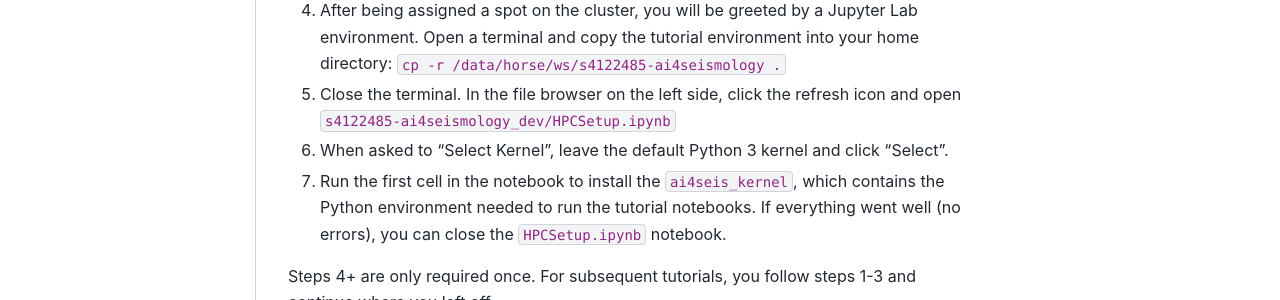
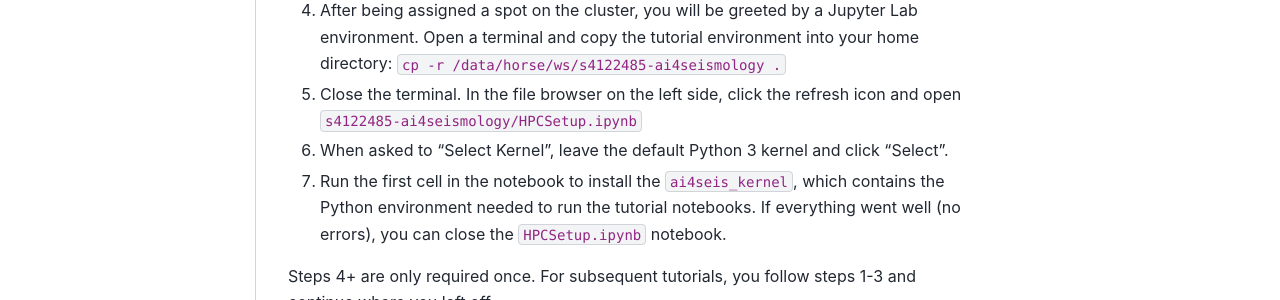
Before and after one commit to ScaDS/ai4seismology-2025, a Jupyter Book: the page built from day0/preparation.md, in a window 1280 px wide and 1357 px high. Shown: the part 858-1158 px from the top of the window. Built offline with Jupyter Book 1.0.4 settings and Sphinx 7.4.7 and the Sphinx Book theme 1.1.4, drawn with Linux system fonts in a browser that asks for light colours.

Commit message:
Fixed typo in data directory path

```diff
--- a/day0/preparation.md
+++ b/day0/preparation.md
@@ -16,7 +16,7 @@ The HPC cluster is now accessible from: https://jupyterhub.hpc.tu-dresden.de (pr
 2. Click the "Advanced" button
 3. Select the cluster "barnard" and set "CPUs per task", "Memory per CPU", and "Runtime" according to the tutorial instructions
 4. After being assigned a spot on the cluster, you will be greeted by a Jupyter Lab environment. Open a terminal and copy the tutorial environment into your home directory: `cp -r /data/horse/ws/s4122485-ai4seismology .`
-5. Close the terminal. In the file browser on the left side, click the refresh icon and open `s4122485-ai4seismology_dev/HPCSetup.ipynb`
+5. Close the terminal. In the file browser on the left side, click the refresh icon and open `s4122485-ai4seismology/HPCSetup.ipynb`
 6. When asked to "Select Kernel", leave the default Python 3 kernel and click "Select".
 7. Run the first cell in the notebook to install the `ai4seis_kernel`, which contains the Python environment needed to run the tutorial notebooks. If everything went well (no errors), you can close the `HPCSetup.ipynb` notebook.
 
```
